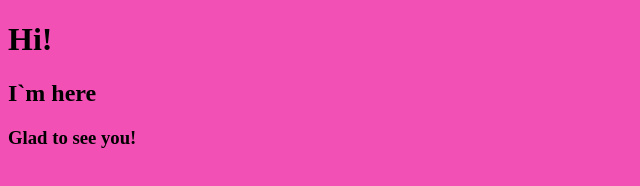
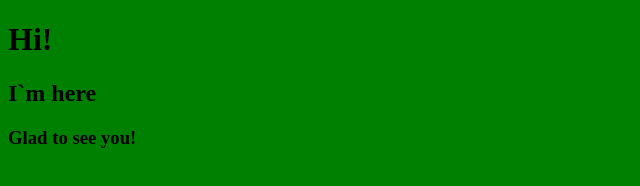
Before and after one commit to IRINA-W/FarmGrow, a plain HTML site: page index.html in a window 1280 px wide. Shown: the whole page, without its empty margins (0-640 px from the left). Drawn offline with Linux system fonts and the light colour scheme.

Commit message:
поменяла фон снова

```diff
--- a/scss/style.scss
+++ b/scss/style.scss
@@ -1,3 +1,3 @@
 body {
-	background-color: #e19b;
+	background-color: green;
 }
```
Also changed, not shown: css/style.css.
